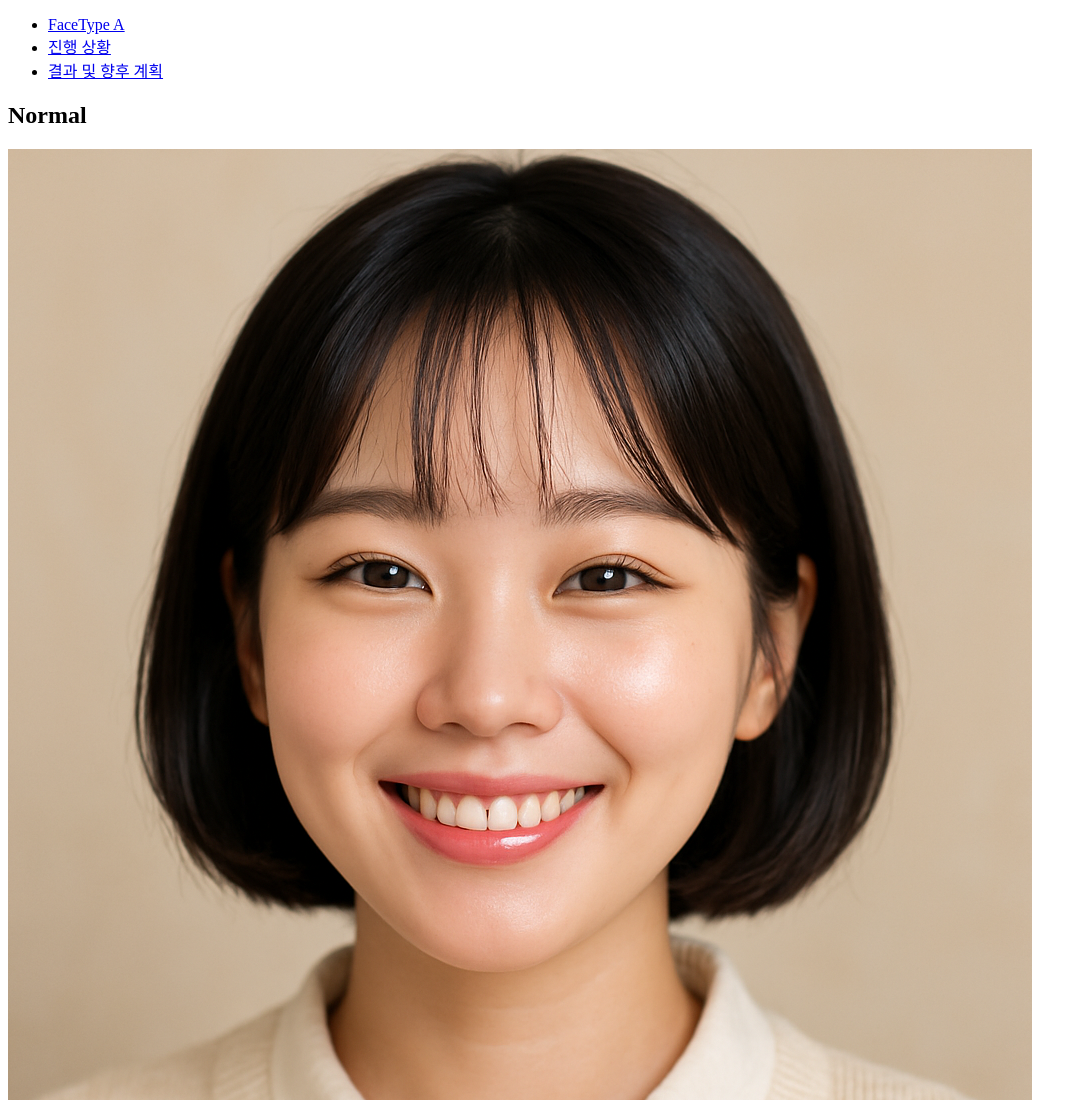
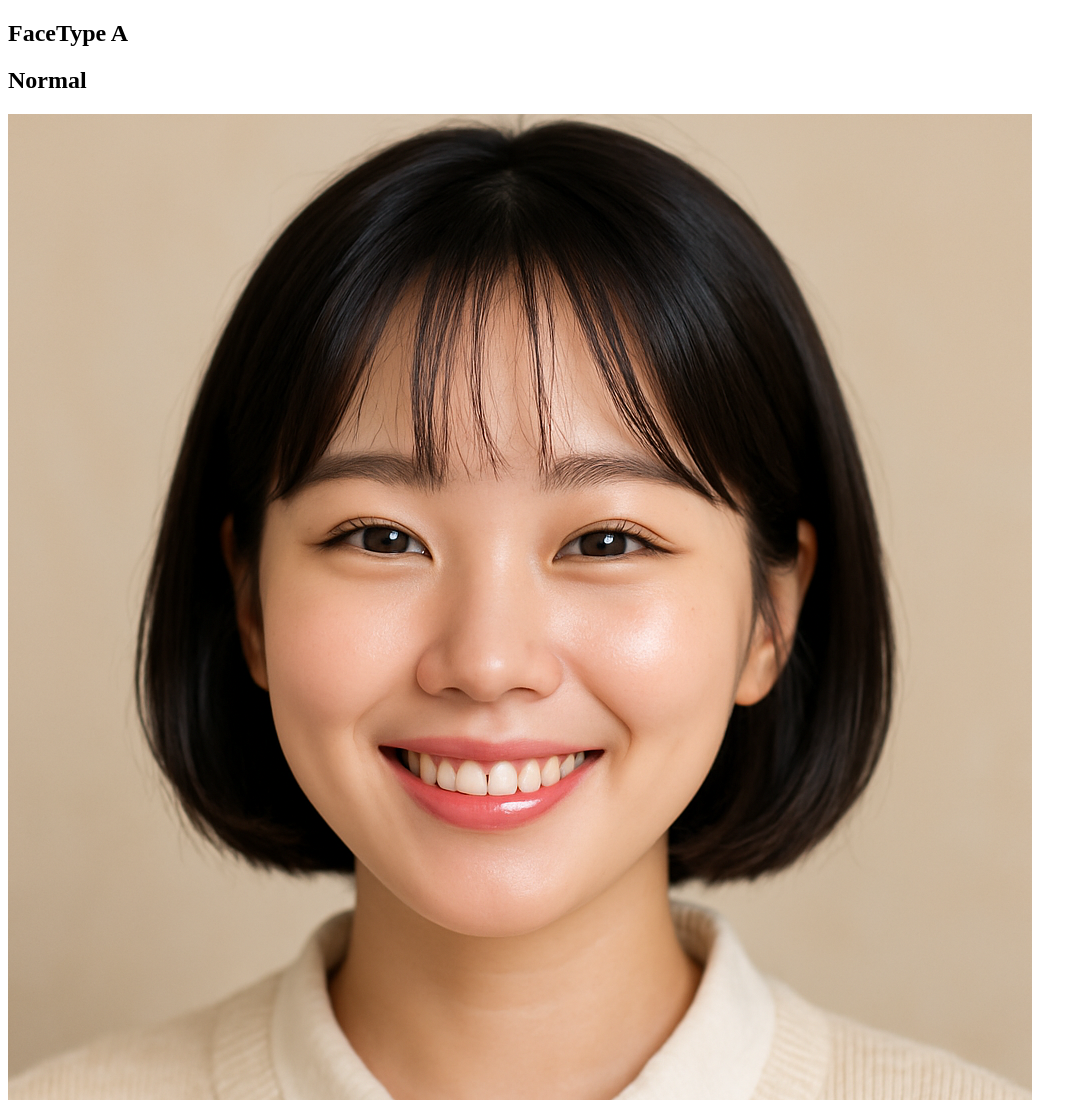
Before and after one commit to scpeter019/scpeter019.github.io, a plain HTML site: page index.html in a window 1280 px wide. Shown: the top 1100 px of the page, without its empty margins (0-1087 px from the left). Drawn offline with Linux system fonts and the light colour scheme.

Commit message:
Update index.html

```diff
--- a/index.html
+++ b/index.html
@@ -4,14 +4,8 @@
 		<title>AI-FaceImages</title>
 	</head>
 	<body>
-		<nav>
-            <ul>
-                <li><a href="#section1">FaceType A</a></li>
-                <li><a href="#section2">진행 상황</a></li>
-                <li><a href="#section3">결과 및 향후 계획</a></li>
-            </ul>
-        </nav>
         	<section>
+			<h1>FaceType A</h1>
          		<h2>Normal</h2>
            		<img src="img/A/test1.png" />
         	</section>
```
Lines whose indentation alone changed are shown as unchanged.
